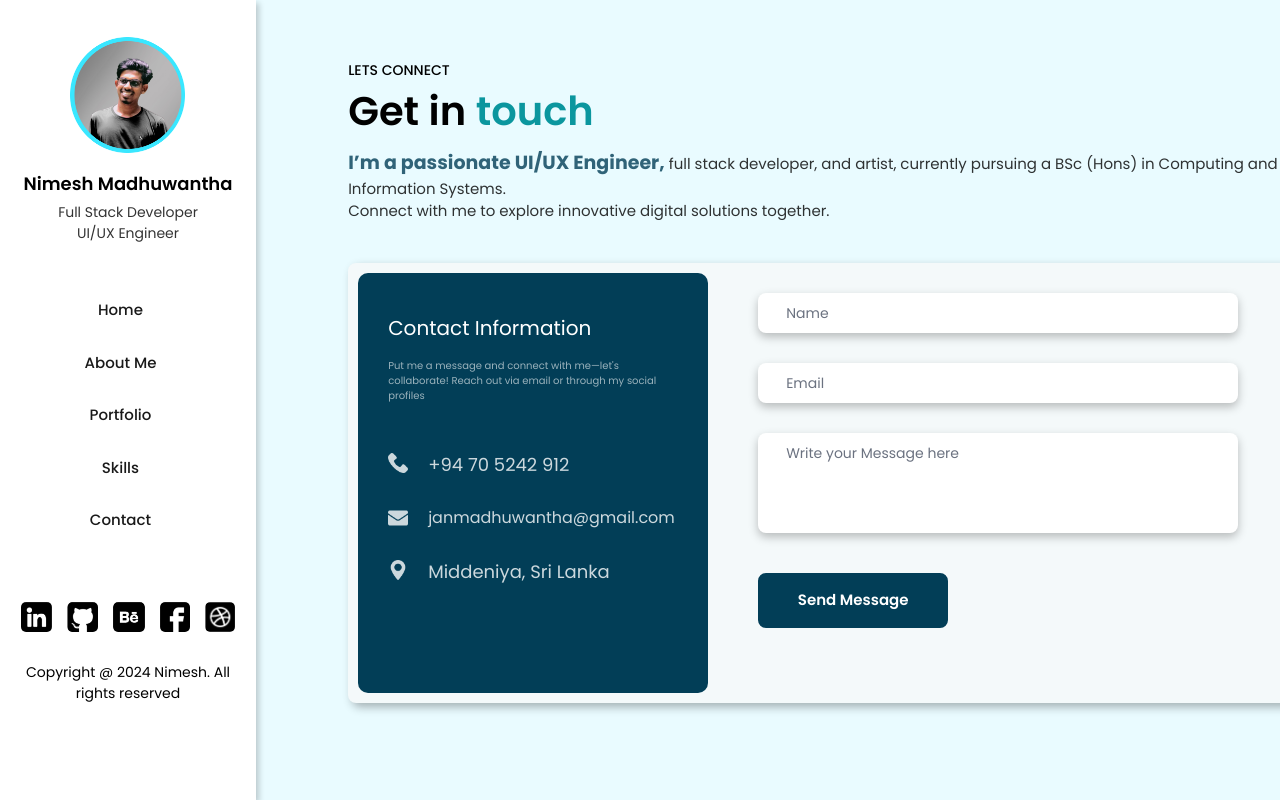
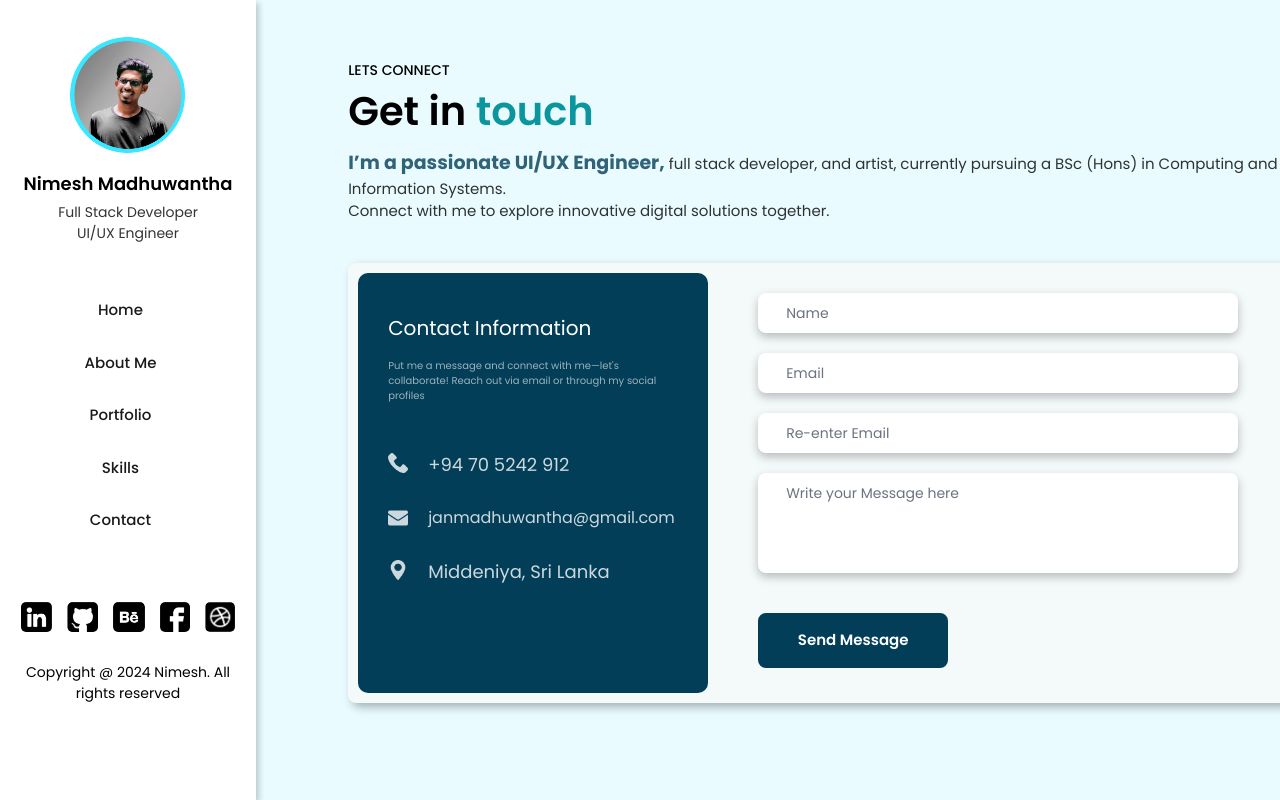
Before and after one commit to NimeshMadhuwantha/My-Portfolio, a React (Vite) app in the folder My-Portfolio/: page /Contact in a window 1280 px wide. Built offline with nearby package versions, Linux system fonts and the light colour scheme.

Commit message:
update the form in contact page

```diff
--- a/My-Portfolio/src/pages/Contact/Contact.css
+++ b/My-Portfolio/src/pages/Contact/Contact.css
@@ -106,10 +106,10 @@
     margin-left: 400px;
 }
 .Contact_Email_Input{
-    margin-top: 30px;
+    margin-top: 20px;
 }
 .Contact_Message_Input{
-    margin-top: 30px;
+    margin-top: 20px;
 }
 .Contact_Send_Button{
     margin-top: 40px;
--- a/My-Portfolio/src/pages/Contact/Contact.jsx
+++ b/My-Portfolio/src/pages/Contact/Contact.jsx
@@ -1,4 +1,4 @@
-import React, { useRef } from 'react';
+import React, { useRef, useState } from 'react';
 import emailjs from '@emailjs/browser';
 import Swal from 'sweetalert2';
 import './Contact.css';
@@ -8,9 +8,35 @@ import mailIcon from '../../assets/Icons/mailIcon.png';
 
 export default function Contact() {
   const form = useRef();
+  const [email, setEmail] = useState('');
+  const [reEmail, setReEmail] = useState('');
+  const [formValid, setFormValid] = useState(false);
+
+  const validateForm = () => {
+    // Check if all fields are filled and emails match
+    const isValid =
+      email &&
+      reEmail &&
+      email === reEmail &&
+      form.current['from_name'].value.trim() !== '' &&
+      form.current['message'].value.trim() !== '';
+
+    setFormValid(isValid);
+  };
 
   const sendEmail = (e) => {
     e.preventDefault();
+
+    if (!formValid) {
+      Swal.fire({
+        icon: 'warning',
+        title: 'Incomplete Form',
+        text: 'Please make sure all fields are filled out correctly.',
+        confirmButtonText: 'Close',
+        confirmButtonColor: '#023E57',
+      });
+      return;
+    }
 
     emailjs
       .sendForm(
@@ -85,6 +111,7 @@ export default function Contact() {
                 placeholder-gray-500 pl-7 focus:outline-none focus:ring-2 focus:ring-[#023E57]"
                 placeholder="Name"
                 style={{ boxShadow: '0 4px 10px rgba(0, 0, 0, 0.25)'}}
+                onChange={validateForm}
               />
             </div>
 
@@ -96,6 +123,27 @@ export default function Contact() {
                 placeholder-gray-500 pl-7 focus:outline-none focus:ring-2 focus:ring-[#023E57]"
                 placeholder="Email"
                 style={{ boxShadow: '0 4px 10px rgba(0, 0, 0, 0.25)' }}
+                value={email}
+                onChange={(e) => {
+                  setEmail(e.target.value);
+                  validateForm();
+                }}
+              />
+            </div>
+
+            <div className='Contact_Email_Input'>
+              <input
+                type="email"
+                name="re_email"
+                className="bg-white text-gray-900 text-sm rounded-lg block w-[480px] p-2.5
+                placeholder-gray-500 pl-7 focus:outline-none focus:ring-2 focus:ring-[#023E57]"
+                placeholder="Re-enter Email"
+                style={{ boxShadow: '0 4px 10px rgba(0, 0, 0, 0.25)' }}
+                value={reEmail}
+                onChange={(e) => {
+                  setReEmail(e.target.value);
+                  validateForm();
+                }}
               />
             </div>
 
@@ -109,6 +157,7 @@ export default function Contact() {
                   boxShadow: '0 4px 10px rgba(0, 0, 0, 0.25)',
                   resize: 'none'
                 }}
+                onChange={validateForm}
               ></textarea>
 
               <div className='Contact_Send_Button'>
```
